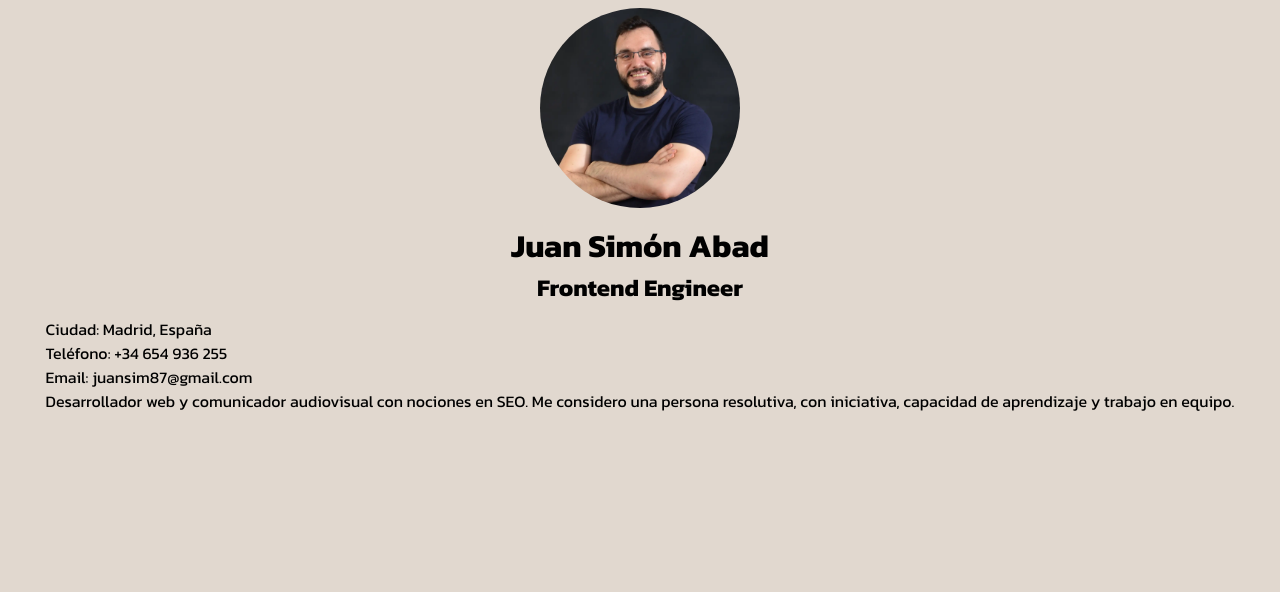
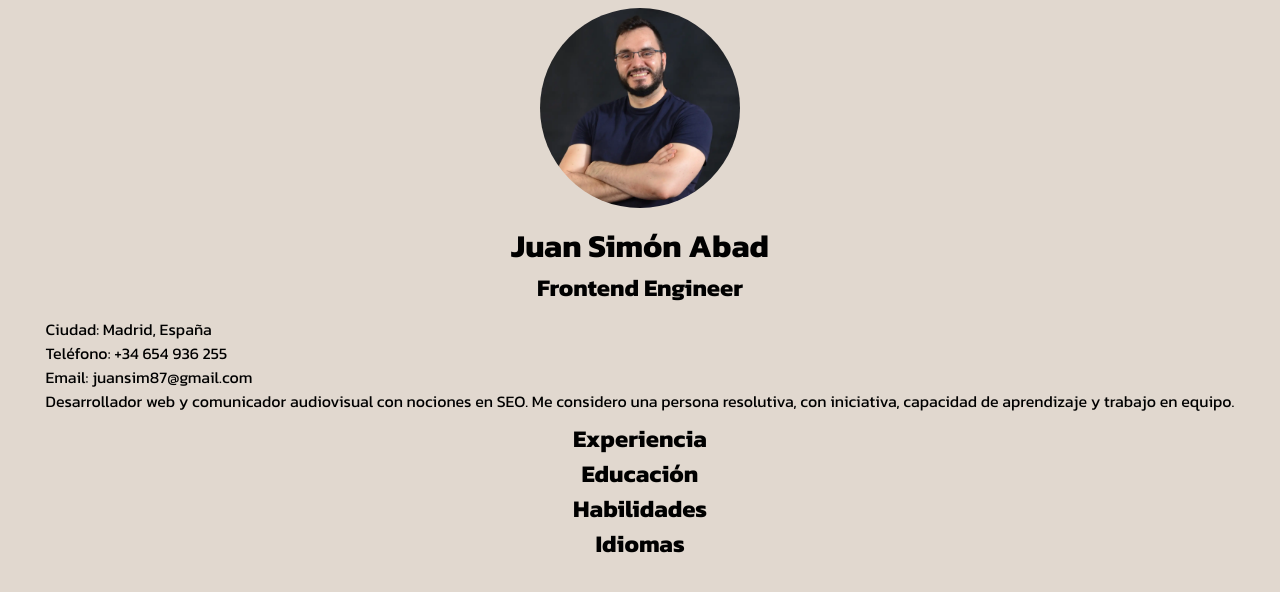
Before and after one commit to juansim87/juan-simon-react-cv, a React (Vite) app: page / in a window 1280 px wide. Shown: the top 592 px of the page. Built offline with nearby package versions, Linux system fonts and the light colour scheme.

Commit message:
feat(Section): add Section composition

```diff
--- a/src/components/Curriculum/Curriculum.jsx
+++ b/src/components/Curriculum/Curriculum.jsx
@@ -1,5 +1,6 @@
 // import { useState } from 'react';
 import { Header } from "../Header/Header";
+import { Section } from "../Section/Section";
 import "./Curriculum.css";
 
 export const Curriculum = ({ data }) => {
@@ -16,6 +17,20 @@
 	return (
 		<div className="curriculum-container">
 			<Header info={personalInfo} />
+            <Section title={"Experiencia"}>
+
+            </Section>
+            <Section title={"Educación"}>
+
+            </Section>
+            <Section title={"Habilidades"}>
+
+            </Section>
+            <Section title={"Idiomas"}>
+
+            </Section>
+
+
 		</div>
 	);
 };
--- a/src/components/Section/Section.jsx
+++ b/src/components/Section/Section.jsx
@@ -0,0 +1,11 @@
+// import { useState } from 'react';
+import './Section.css';
+
+export const Section = ({title}) => {
+
+  return (
+    <div>
+      <h2>{title}</h2>
+    </div>
+  );
+};
```
Also changed, not shown: src/App.jsx (line endings or trailing spaces).
